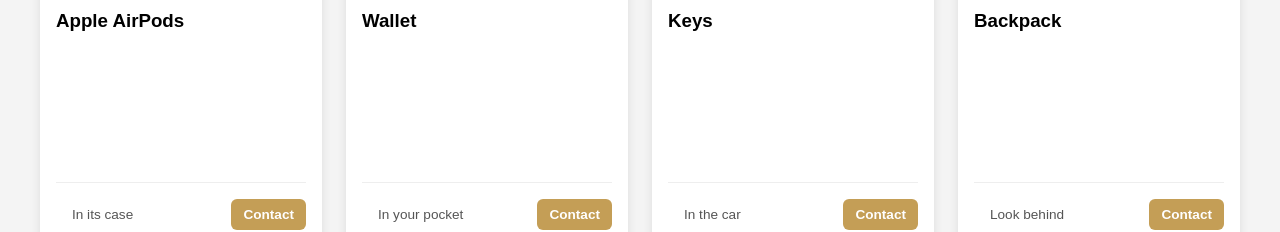
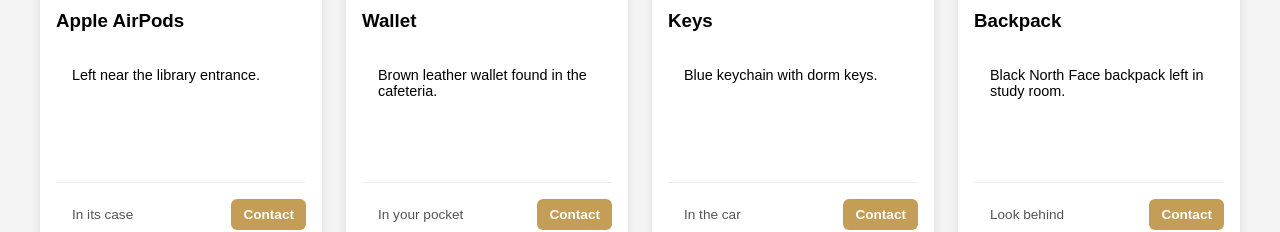
Before and after one commit to Dreamzur/Campus-Lost-and-Found, a React (Vite) app in the folder FrontEnd/: page /items in a window 1280 px wide. Shown: the part 309-541 px from the top of the page. Built offline with nearby package versions, Linux system fonts and the light colour scheme.

Commit message:
Typo fix
item.desc -> item.description

```diff
--- a/FrontEnd/src/components/ItemCard.jsx
+++ b/FrontEnd/src/components/ItemCard.jsx
@@ -7,7 +7,7 @@ export default function ItemCard({ item }) {
       </a>
       }
       <h3 className="item-card-title">{item.title}</h3>
-      <p className="item-card-description">{item.desc}</p>
+      <p className="item-card-description">{item.description}</p>
       <div className="item-card-footer">
         <p className="item-card-footer-location">{item.location}</p>
         <button className="item-card-footer-contact" onClick={() => {
```
